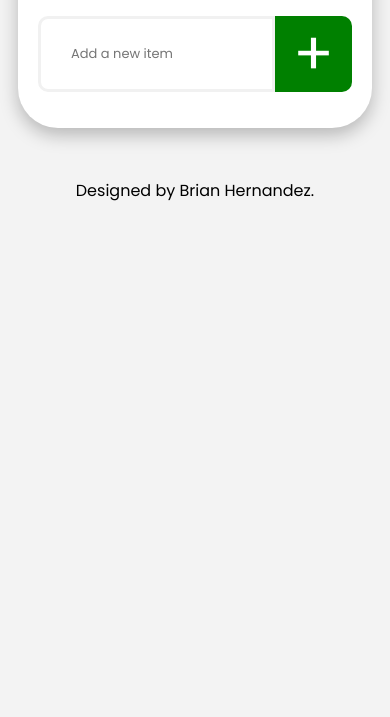
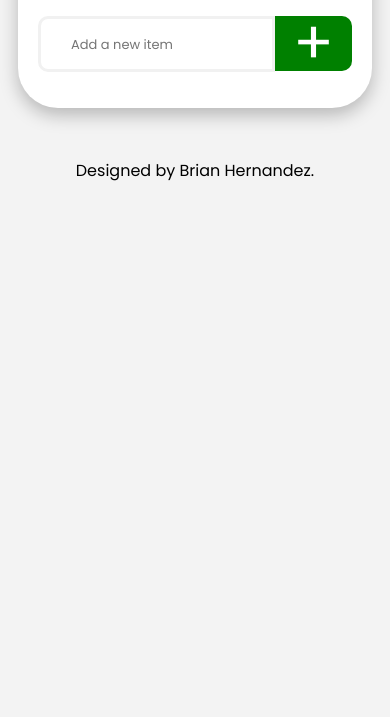
Before and after one commit to bhern154/ToDoApp, a plain HTML site: page index.html in a window 390 px wide. Shown: the part 127-844 px from the top of the page. Drawn offline with Linux system fonts and the light colour scheme.

Commit message:
Add files via upload

```diff
--- a/style.css
+++ b/style.css
@@ -64,7 +64,6 @@ p{
     padding-right: 18px;
     font-size: 60px;
     color: white;
-    line-height:70px;
     font-weight: 400;
 }
 #addItem{
@@ -74,6 +73,7 @@ p{
 }
 #new-todo{
     height: 70px;
+    line-height: 70px;
     width: 100%;
     border: solid 3px rgb(241, 241, 241);
     border-radius: 10px 0px 0px 10px;
@@ -100,8 +100,16 @@ textarea:focus, input:focus{
     }
     li{
         font-size: 13px;
+        height: 55px;
+        line-height: 55px;
+    }
+    button{
+        height: 55px;
+        line-height: 55px;
     }
     #new-todo{
         font-size: 13px;
+        height: 50px;
+        line-height: 55px;
     }
   }
```
